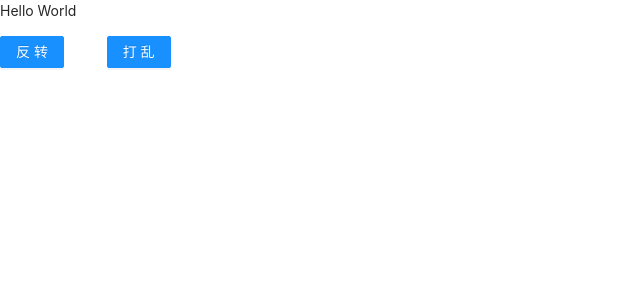
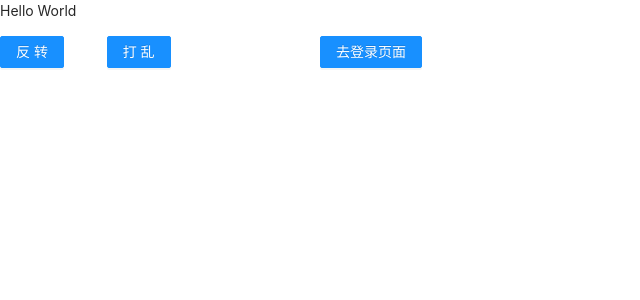
Before and after one commit to maxuhui666/react-ma, a React (Create React App) app: page /home in a window 1280 px wide. Shown: the top 300 px of the page, without its empty margins (0-640 px from the left). Built offline with nearby package versions, Linux system fonts and the light colour scheme.

Commit message:
增加路由跳转

```diff
--- a/package.json
+++ b/package.json
@@ -12,6 +12,7 @@
     "qs": "^6.9.4",
     "react": "^17.0.1",
     "react-dom": "^17.0.1",
+    "react-router-dom": "^5.2.0",
     "react-scripts": "4.0.0",
     "web-vitals": "^0.2.4"
   },
--- a/src/app/App.js
+++ b/src/app/App.js
@@ -1,6 +1,8 @@
 import React, {Component, Fragment} from 'react';
+import {BrowserRouter, Route, Redirect} from 'react-router-dom';
+import './App.scss';
 import Home from '../pages/Home';
-import './App.scss';
+import Login from '../pages/Login';
 
 /**
  * App组件
@@ -13,7 +15,15 @@ class App extends Component {
   render() {
     return (
       <Fragment>
-        <Home/>
+        <BrowserRouter>
+          <Redirect from={'/'} to={'/home'}/>
+          <Route path={'/home'} exact>
+            <Home/>
+          </Route>
+          <Route path={'/login'} exact>
+            <Login/>
+          </Route>
+        </BrowserRouter>
       </Fragment>
     );
   }
--- a/src/pages/Home.js
+++ b/src/pages/Home.js
@@ -1,6 +1,7 @@
 import React, {Component, Fragment} from 'react';
 import {Button, Col, Row} from 'antd';
 import './Home.scss';
+import {Link} from 'react-router-dom';
 
 /**
  * Home组件
@@ -72,6 +73,13 @@ class Home extends Component {
                 打乱
               </Button>
             </Col>
+            <Col span={4}>
+              <Link to={'/login'}>
+                <Button type={'primary'}>
+                  去登录页面
+                </Button>
+              </Link>
+            </Col>
           </Row>
         </div>
       </Fragment>
--- /dev/null
+++ b/src/pages/Login.js
@@ -0,0 +1,42 @@
+import React, {Component, Fragment} from 'react';
+import {Button, Col, Row} from 'antd';
+import {Link} from 'react-router-dom';
+
+/**
+ * 登录组件
+ */
+class Login extends Component {
+  /**
+   * 构造函数
+   * @param {Readonly} props
+   */
+  constructor(props) {
+    super(props);
+    this.state = {
+      title: '登录',
+    };
+  }
+
+  /**
+   * 渲染UI
+   * @return {JSX.Element}
+   */
+  render() {
+    return (
+      <Fragment>
+        <div>
+          <p>登录页面</p>
+          <Row>
+            <Col span={4}>
+              <Link to={'/home'}>
+                <Button type={'primary'}>去首页</Button>
+              </Link>
+            </Col>
+          </Row>
+        </div>
+      </Fragment>
+    );
+  }
+}
+
+export default Login;
```
Also changed, not shown: src/pages/Login.scss (added), 1 other file (tests, documents, lock files or other folders).
